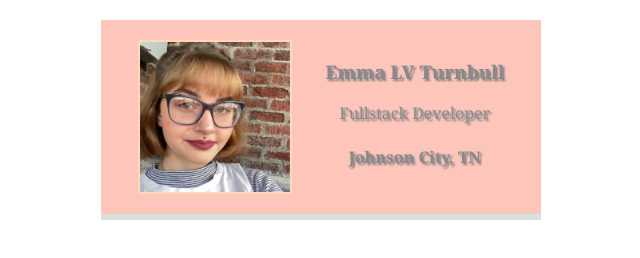
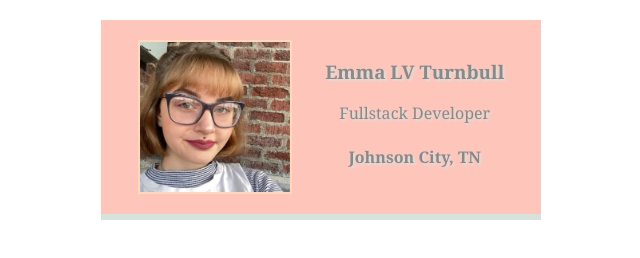
Before and after one commit to SebulaET/business-card, a website built with Vite: page index.html in a window 1280 px wide. Shown: the whole page, without its empty margins (319-959 px from the left). Built offline with nearby package versions, Linux system fonts and the light colour scheme.

Commit message:
Update shadow color
improve readability by changing shadow color

```diff
--- a/styles.css
+++ b/styles.css
@@ -23,7 +23,7 @@ body {
     background: #FEC5BB;
     color: #898989;
     border-bottom: 6px solid #D8E2DC;
-    text-shadow: 2px 2px 2px grey;
+    text-shadow: 2px 2px 2px #D8E2DC;
 
     /*
     Challenge:
```
